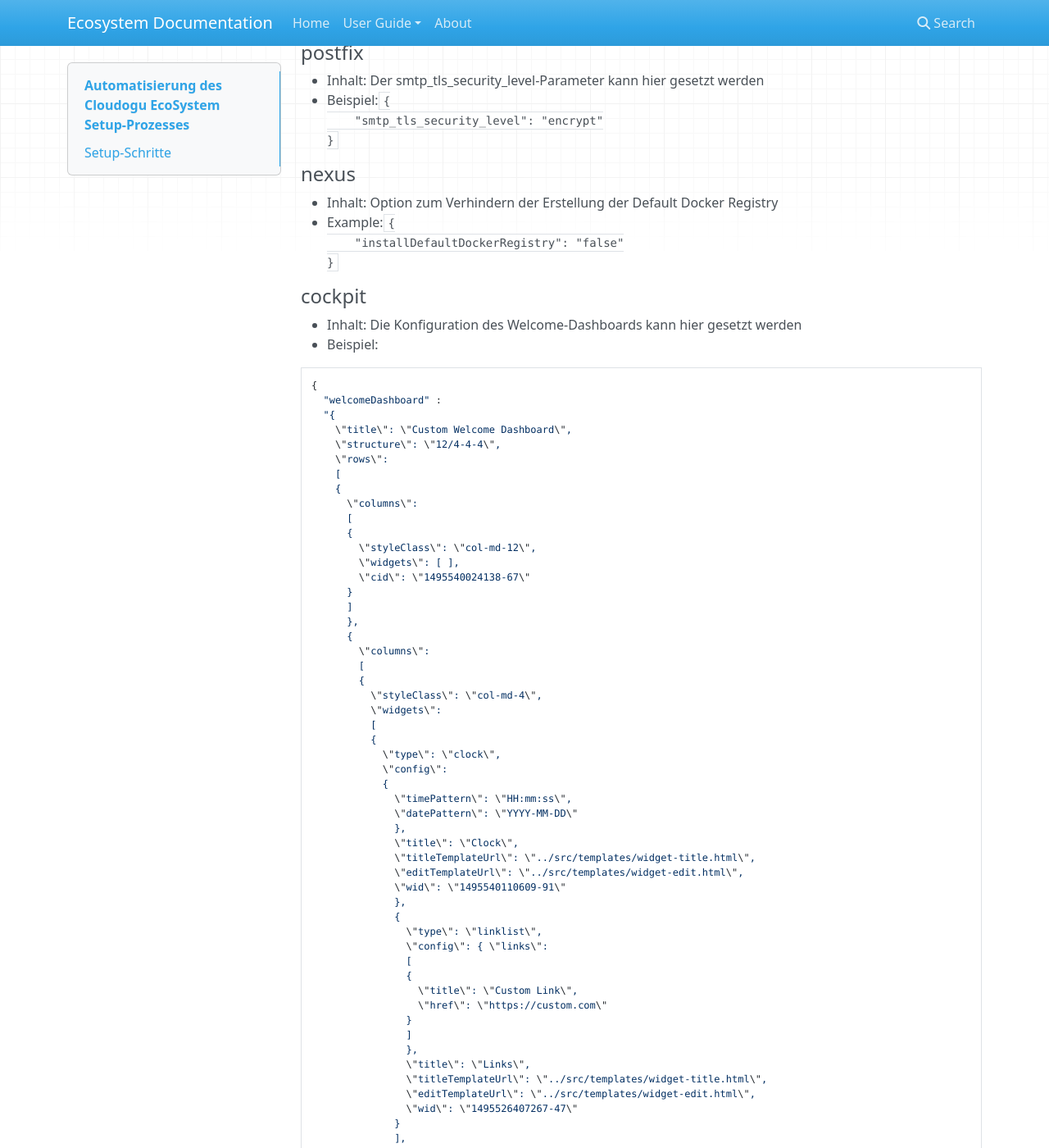
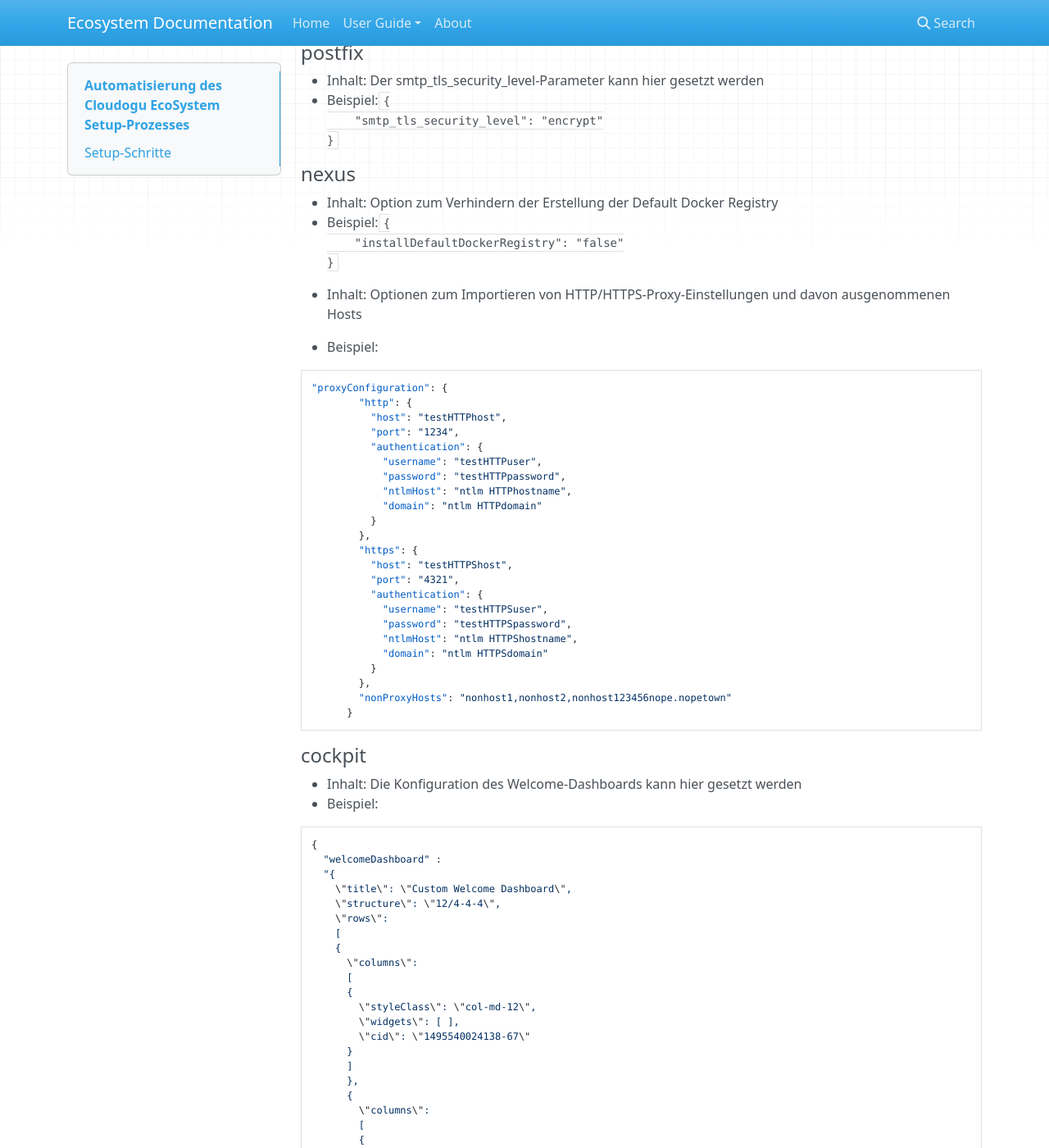
Before and after one commit to cloudogu/ecosystem, an MkDocs documentation site: the page built from docs/docs/user-guide/setup-json_de.md, in a window 1280 px wide and 1400 px high, scrolled down 9175 px. Shown: the whole window at 82% size. Built offline with MkDocs 1.6.1, drawn with Linux system fonts in a browser that asks for light colours; nearby versions of some CDN libraries; old or Windows-style settings are respelled for this version of MkDocs.

Commit message:
Add nexus proxyconfiguration setup.json documentation

`````diff
--- a/docs/docs/user-guide/setup-json_de.md
+++ b/docs/docs/user-guide/setup-json_de.md
@@ -363,9 +363,37 @@ Enthält beispielsweise folgende Objekte:
 
 #### nexus
 * Inhalt: Option zum Verhindern der Erstellung der Default Docker Registry
-* Example:``{
+* Beispiel:``{
     "installDefaultDockerRegistry": "false"
 }``
+
+* Inhalt: Optionen zum Importieren von HTTP/HTTPS-Proxy-Einstellungen und davon ausgenommenen Hosts
+* Beispiel:
+````
+"proxyConfiguration": {
+        "http": {
+          "host": "testHTTPhost",
+          "port": "1234",
+          "authentication": {
+            "username": "testHTTPuser",
+            "password": "testHTTPpassword",
+            "ntlmHost": "ntlm HTTPhostname",
+            "domain": "ntlm HTTPdomain"
+          }
+        },
+        "https": {
+          "host": "testHTTPShost",
+          "port": "4321",
+          "authentication": {
+            "username": "testHTTPSuser",
+            "password": "testHTTPSpassword",
+            "ntlmHost": "ntlm HTTPShostname",
+            "domain": "ntlm HTTPSdomain"
+          }
+        },
+        "nonProxyHosts": "nonhost1,nonhost2,nonhost123456nope.nopetown"
+      }
+````
 
 #### cockpit
 * Inhalt: Die Konfiguration des Welcome-Dashboards kann hier gesetzt werden
`````
Also changed, not shown: docs/docs/user-guide/setup-json.md (+28 -0 lines).
